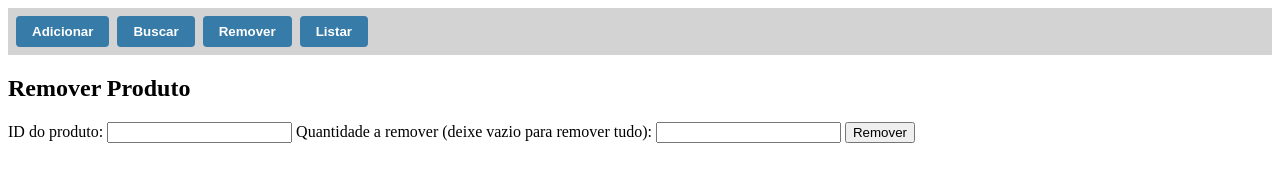
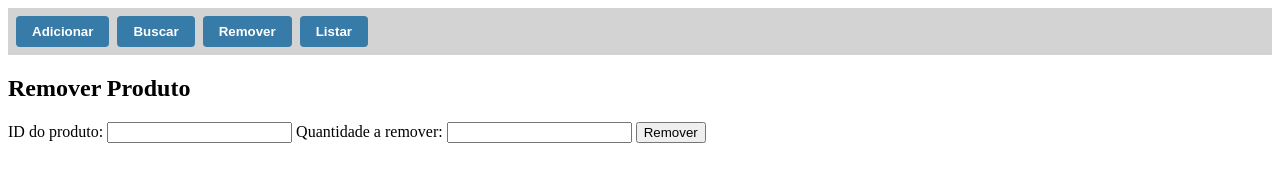
Before and after one commit to SoulsXD/Trabalho---Map, a plain HTML site: page index.html in a window 1280 px wide. Both pictures are taken after a click on the button "Remover". Drawn offline with Linux system fonts and the light colour scheme.

Commit message:
Update index.html

```diff
--- a/index.html
+++ b/index.html
@@ -44,7 +44,7 @@
       <label for="remover-id">ID do produto:</label>
       <input type="text" id="remover-id" />
 
-      <label for="remover-quantidade">Quantidade a remover (deixe vazio para remover tudo):</label>
+      <label for="remover-quantidade">Quantidade a remover:</label>
       <input type="number" id="remover-quantidade" min="0" />
 
       <button id="btn-remover">Remover</button>
```
